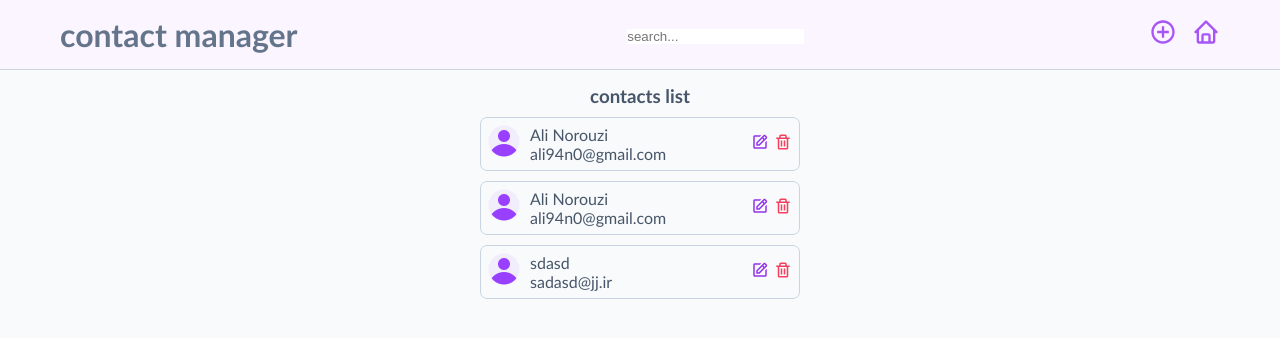
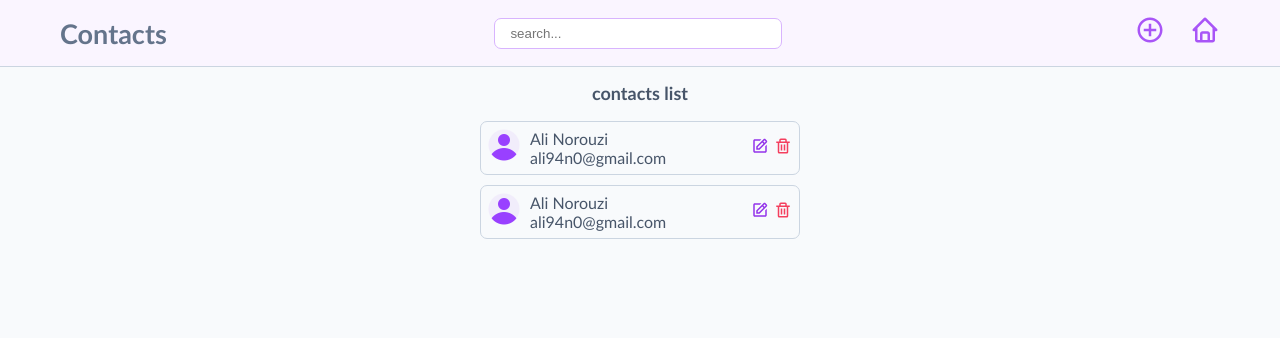
Before and after one commit to ali94n0/Contact-Manager-ReactJs, a React (Create React App) app: page / in a window 1280 px wide. Shown: the top 338 px of the page. Built offline with nearby package versions, Linux system fonts and the light colour scheme; data requests are answered from the project's data file.

Commit message:
searchInput developed and styled

```diff
--- a/data/db.json
+++ b/data/db.json
@@ -9,11 +9,6 @@
       "name": "Ali Norouzi",
       "email": "ali94n0@gmail.com",
       "id": 2
-    },
-    {
-      "name": "sdasd",
-      "email": "sadasd@jj.ir",
-      "id": 3
     }
   ]
 }
--- a/src/Layout/Layout.js
+++ b/src/Layout/Layout.js
@@ -1,11 +1,23 @@
 import Header from "../components/Header";
+import React from "react";
+import { useState } from "react";
 
+export const searchContext = React.createContext();
 const Layout = ({ children }) => {
+  const [searchContact, setSearchContact] = useState();
+
+  //   const searchedWord = "ala";
+
+  const changeHandler = (e) => {
+    setSearchContact(e.target.value);
+    // console.log(searchedWord);
+  };
   return (
     <>
-      <Header />
-      {children}
-      {/* <Footer /> */}
+      <searchContext.Provider value={searchContact}>
+        <Header changeHandler={changeHandler} searchContact={searchContact} />
+        {children}
+      </searchContext.Provider>
     </>
   );
 };
--- a/src/app.css
+++ b/src/app.css
@@ -15,10 +15,21 @@ header{
 }
 header h1{
 color: #64748b;
+font-size: 27px;
 }
 header a{
-    font-size: 28px;
-    margin-left: 15px;
+    font-size:30px;
+    margin-left: 25px;
     color: #a855f7;
 
 }
+header input{
+    padding: 7px 15px;
+    border: 1px solid #d8b4fe;
+    border-radius: 7px;
+    width: 18rem;
+    color: #475569;
+}
+header input:focus{
+    border: 2px solid #a855f7;
+}
--- a/src/components/ContactList/ContactsList.js
+++ b/src/components/ContactList/ContactsList.js
@@ -1,26 +1,52 @@
 import { useEffect } from "react";
+import { useContext } from "react";
 import { useState } from "react";
-import { Link, useNavigate } from "react-router-dom";
+import { useNavigate } from "react-router-dom";
 import deleteContact from "../../services/deleteContactService";
 import getAllContacts from "../../services/getAllContactsService";
 import Contact from "../ContactList/contact/Contact";
 import "./contactList.css";
+import { searchContext } from "../../Layout/Layout";
+import Header from "../Header";
 const ContactsList = () => {
   const [contacts, setContacts] = useState(null);
+  const [allContscts, setAllContacts] = useState();
 
   useEffect(() => {
     const getContacts = async () => {
       try {
         const { data } = await getAllContacts();
         setContacts(data);
+        setAllContacts(data);
       } catch (error) {
         alert(error.message);
       }
     };
     getContacts();
   }, []);
+  useEffect(() => {
+    const saerchUpdating = () => {
+      if (searched) searchedContact();
+      if (searched === "") {
+        setContacts(allContscts);
+      }
+    };
+    saerchUpdating();
+  }, [<Header />]);
+
+  const searched = useContext(searchContext);
+  const searchedContact = () => {
+    const filteredContact = contacts.filter((c) => {
+      return Object.values(c)
+        .join(" ")
+        .toLowerCase()
+        .includes(searched.toLowerCase());
+    });
+    setContacts(filteredContact);
+  };
 
   const navigate = useNavigate();
+
   const deletedContact = async (id) => {
     try {
       const { data } = await deleteContact(id);
--- a/src/components/ContactList/contactList.css
+++ b/src/components/ContactList/contactList.css
@@ -4,6 +4,12 @@
     align-items: center;
     color: #475569;
     padding-top: 15px;
+
+}
+.contactList h3{
+    font-size: 18px;
+    margin-bottom: 7px;
+
 }
 .item{
     display: flex;
--- a/src/components/Header.js
+++ b/src/components/Header.js
@@ -1,41 +1,12 @@
 import { Link } from "react-router-dom";
 import { BiPlusCircle, BiHome } from "react-icons/bi";
-import { useState } from "react";
-import getAllContacts from "../services/getAllContactsService";
-import { useEffect } from "react";
 
-const Header = () => {
-  const [searchContact, setSearchContact] = useState();
-  const [contacts, setContacts] = useState([]);
+import React from "react";
 
-  useEffect(() => {
-    const getContacts = async () => {
-      try {
-        const { data } = await getAllContacts();
-        setContacts(data);
-      } catch (error) {
-        alert(error.message);
-      }
-    };
-    getContacts();
-  }, []);
-
-  const changeHandler = (e) => {
-    setSearchContact(e.target.value);
-    const searchItem = e.target.value;
-    const filteredContact = contacts.filter((c) => {
-      return Object.values(c)
-        .join(" ")
-        .toLowerCase()
-        .includes(searchItem.toLowerCase());
-    });
-    setContacts(filteredContact);
-    console.log(contacts);
-  };
-
+const Header = ({ changeHandler, searchContact }) => {
   return (
     <header>
-      <h1>contact manager</h1>
+      <h1>Contacts</h1>
       <div>
         <input
           type={"text"}
```
